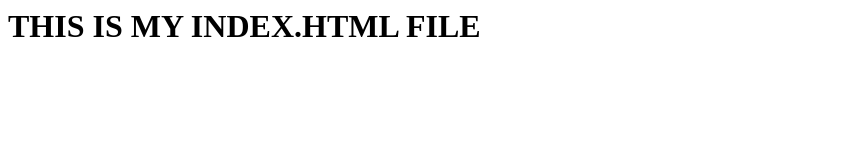
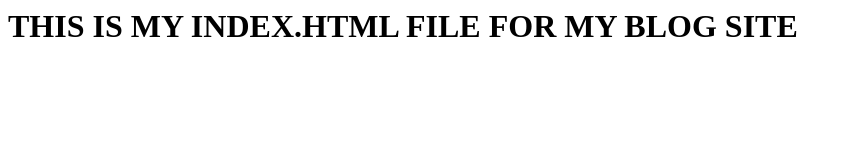
Before and after one commit to Cbanzaime23/Cbanzaime23.github.io, a plain HTML site: page index.html in a window 1280 px wide. Shown: the whole page, without its empty margins (0-852 px from the left). Drawn offline with Linux system fonts and the light colour scheme.

Commit message:
Update index.html

```diff
--- a/index.html
+++ b/index.html
@@ -1 +1 @@
-<h1>THIS IS MY INDEX.HTML FILE</h1>
+<h1>THIS IS MY INDEX.HTML FILE FOR MY BLOG SITE</h1>
```
